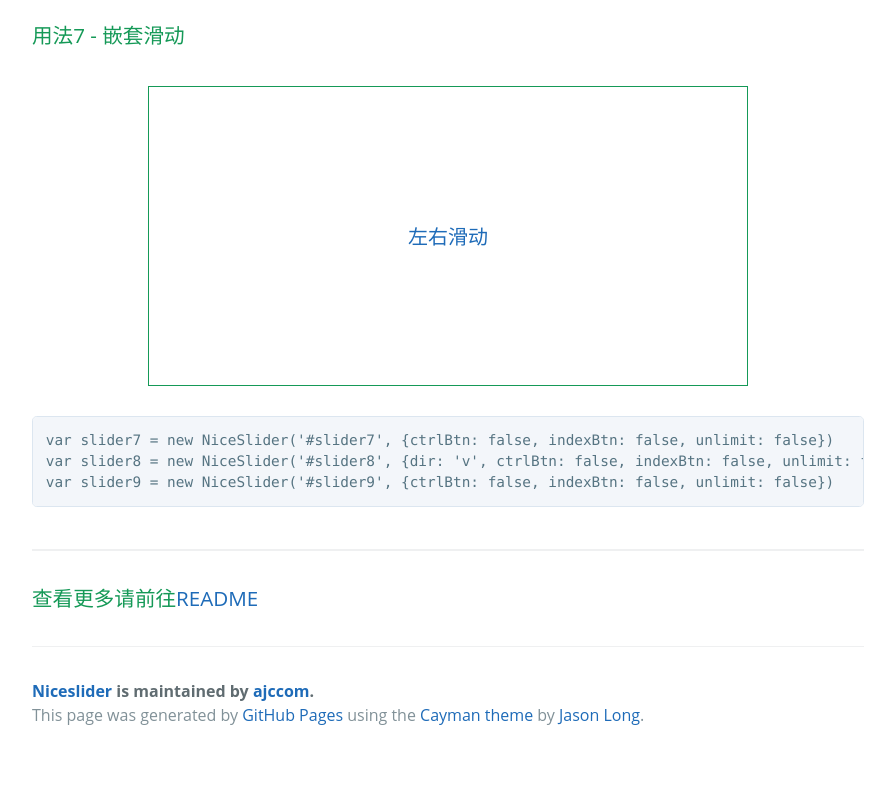
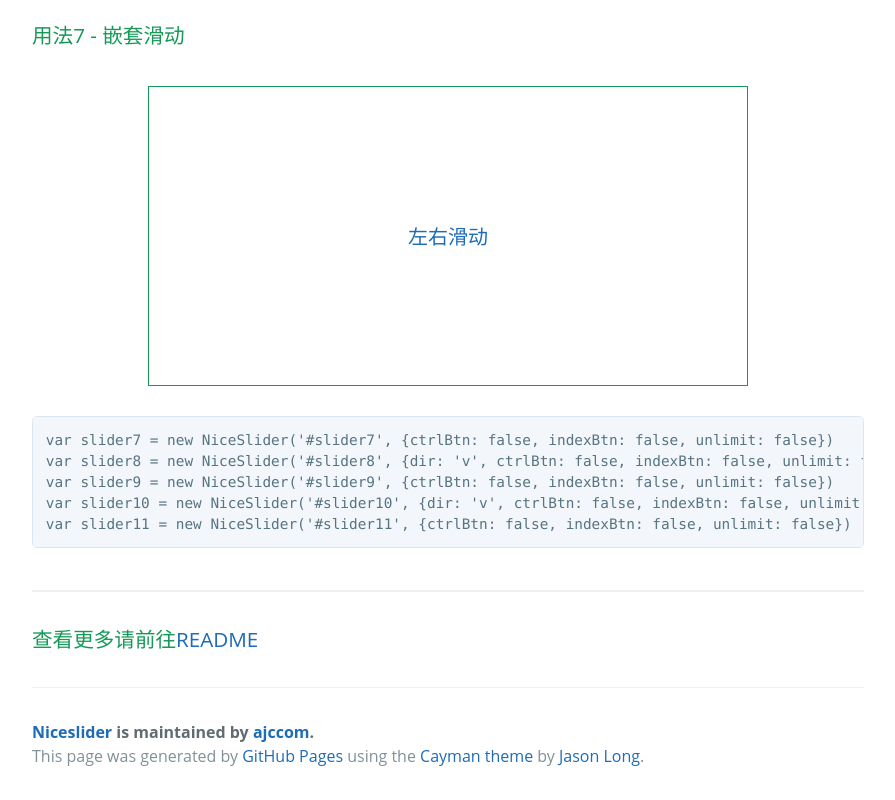
Before and after one commit to ajccom/niceslider, a website: page index.html in a window 1280 px wide. Shown: the part 3958-4758 px from the top of the page, without its empty margins (192-1087 px from the left). Before the commit the page ends 4717 px from the top, so only its background shows below. Drawn offline with Linux system fonts and the light colour scheme.

Commit message:
更新pages

```diff
--- a/index.html
+++ b/index.html
@@ -300,7 +300,9 @@ var slider6 = new NiceSlider('#slider6', {
       <div class="code-unit"><pre>
 var slider7 = new NiceSlider('#slider7', {ctrlBtn: false, indexBtn: false, unlimit: false})
 var slider8 = new NiceSlider('#slider8', {dir: 'v', ctrlBtn: false, indexBtn: false, unlimit: false})
-var slider9 = new NiceSlider('#slider9', {ctrlBtn: false, indexBtn: false, unlimit: false})</pre></div>
+var slider9 = new NiceSlider('#slider9', {ctrlBtn: false, indexBtn: false, unlimit: false})
+var slider10 = new NiceSlider('#slider10', {dir: 'v', ctrlBtn: false, indexBtn: false, unlimit: false})
+var slider11 = new NiceSlider('#slider11', {ctrlBtn: false, indexBtn: false, unlimit: false})</pre></div>
 
       <hr />
 
```
